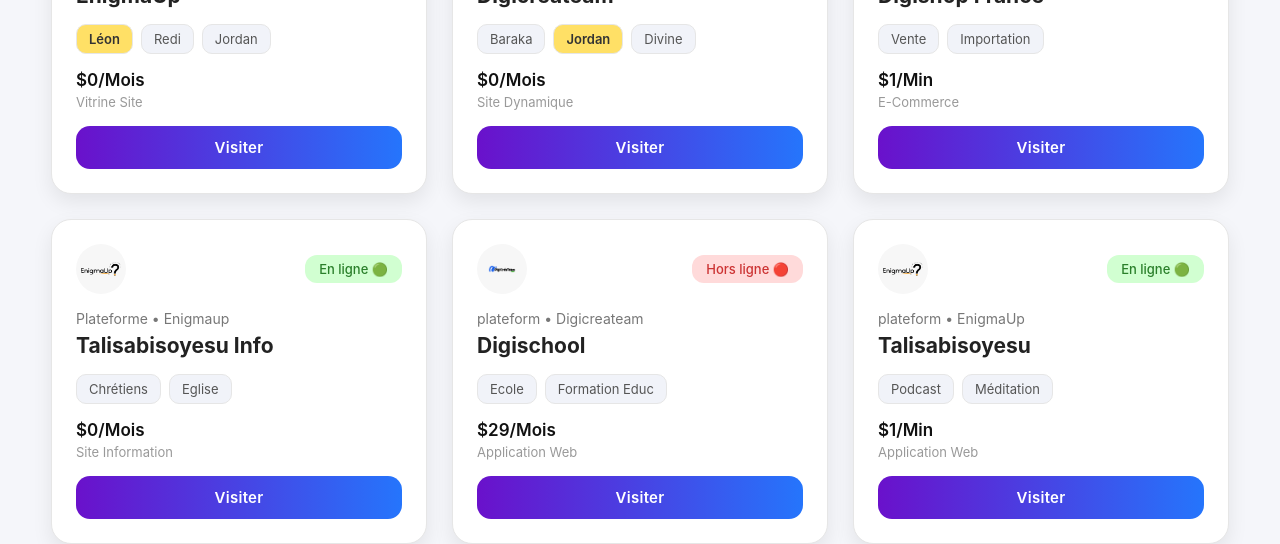
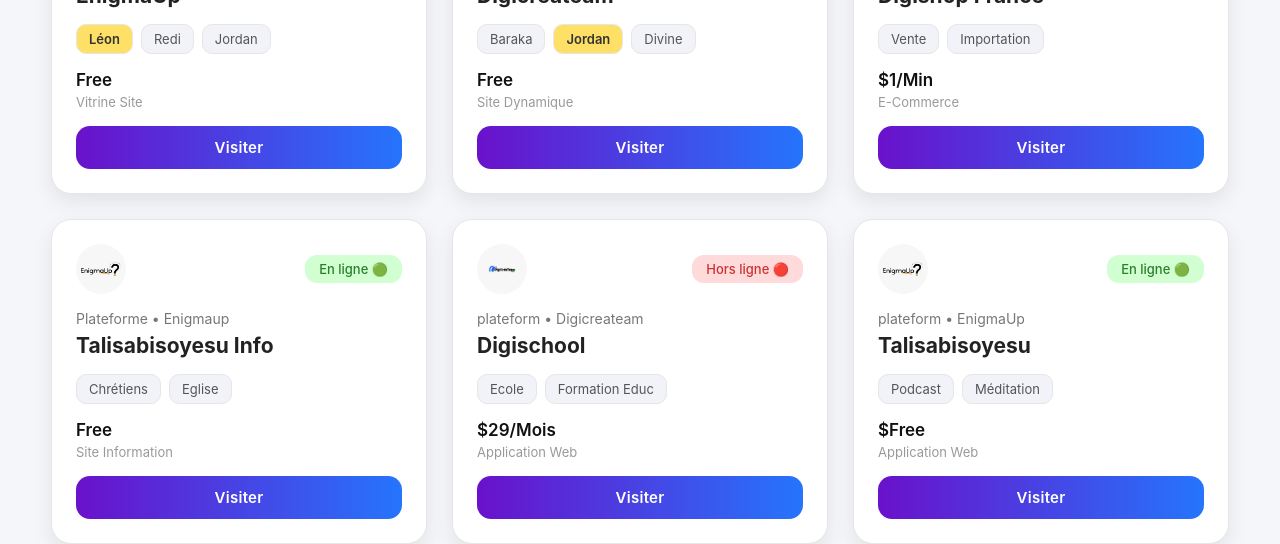
Before and after one commit to Jordandev8262/Management-In-One, a plain HTML site: page Gestion Complet.html in a window 1280 px wide. Shown: the part 191-735 px from the top of the page. Drawn offline with Linux system fonts and the light colour scheme.

```diff
--- a/Gestion Complet.html
+++ b/Gestion Complet.html
@@ -244,7 +244,7 @@
             <div class="tag">Jordan</div>
         </div>
 
-        <div class="salary">$0/Mois</div>
+        <div class="salary">Free</div>
         <div class="location">Vitrine Site</div>
 
         <a href="https://enigmaup.com/"><button class="apply-btn">Visiter</button></a>
@@ -266,7 +266,7 @@
             <div class="tag">Divine</div>
         </div>
 
-        <div class="salary">$0/Mois</div>
+        <div class="salary">Free</div>
         <div class="location">Site Dynamique</div>
 
         <a href="https://jordandev8262.github.io/SiteWebDigicreateam/"><button class="apply-btn">Visiter</button></a>
@@ -307,7 +307,7 @@
             <div class="tag">Eglise</div>
         </div>
 
-        <div class="salary">$0/Mois</div>
+        <div class="salary">Free</div>
         <div class="location">Site Information</div>
 
         <a href="https://infos.talisabisoyesu.com/"><button class="apply-btn">Visiter</button></a>
@@ -349,7 +349,7 @@
             <div class="tag">Méditation</div>
         </div>
 
-        <div class="salary">$1/Min</div>
+        <div class="salary">$Free</div>
         <div class="location">Application Web</div>
 
         <a href="https://www.talisabisoyesu.com/login"><button class="apply-btn">Visiter</button></a>
```
